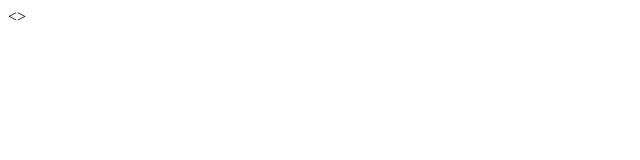
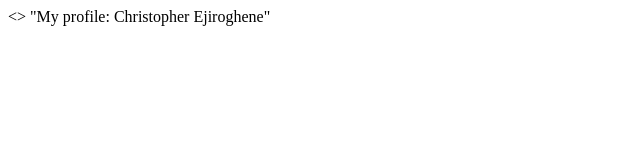
Before and after one commit to ChristopherEjiroghene/Education, a plain HTML site: page index.html in a window 1280 px wide. Shown: the whole page, without its empty margins (0-640 px from the left). Drawn offline with Linux system fonts and the light colour scheme.

Commit message:
Update index.html

```diff
--- a/index.html
+++ b/index.html
@@ -1,3 +1,3 @@
 <>
-
+"My profile: Christopher Ejiroghene"
 </>
```
